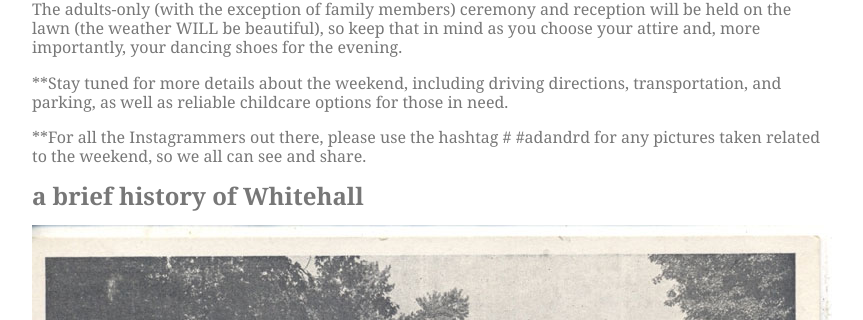
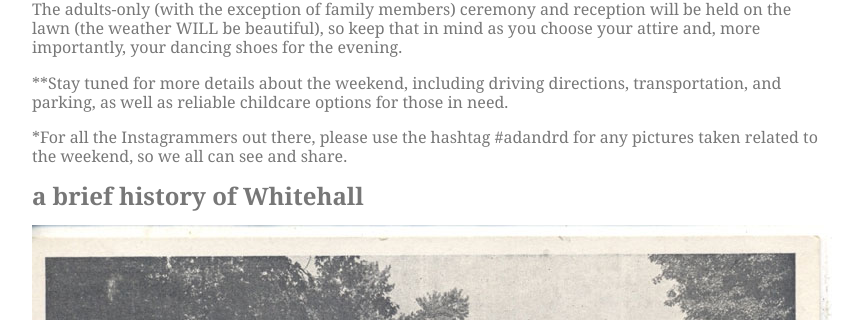
Before and after one commit to nikolaiwarner/annedeanandrand.com, a Jekyll site: the page built from weekend.md, in a window 1280 px wide and 900 px high, scrolled down 778 px. Shown: the part 134-454 px from the top of the window, without its empty margins (208-1071 px from the left). Built offline with Jekyll 4.4.1, drawn with Linux system fonts in a browser that asks for light colours.

```diff
--- a/weekend.md
+++ b/weekend.md
@@ -14,7 +14,7 @@ The adults-only (with the exception of family members) ceremony and reception wi
 **Stay tuned for more details about the weekend, including driving directions, transportation, and parking, as well as reliable childcare options for those in need.
 
 
-**For all the Instagrammers out there, please use the hashtag # #adandrd for any pictures taken related to the weekend, so we all can see and share.
+*For all the Instagrammers out there, please use the hashtag  #adandrd for any pictures taken related to the weekend, so we all can see and share.
 
 ## a brief history of Whitehall
 
```
